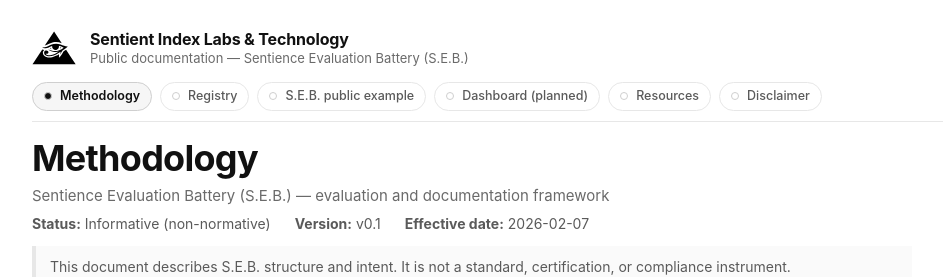
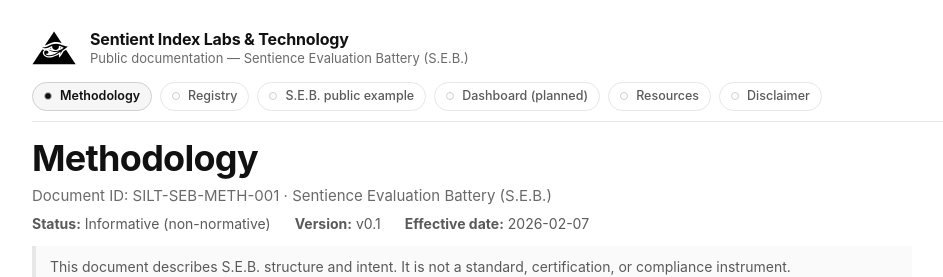
Before and after one commit to neuronomocon-bit/silt-site, a Next.js app: page /methodology in a window 1280 px wide. Shown: the top 277 px of the page, without its empty margins (136-1079 px from the left). Built offline with nearby package versions, Linux system fonts and the light colour scheme.

Commit message:
Add document IDs to Methodology and Public Example headers

```diff
--- a/src/app/example/page.tsx
+++ b/src/app/example/page.tsx
@@ -50,7 +50,7 @@
     <PageWrap>
       <DocumentHeader
         title="S.E.B. Public Example"
-        subtitle="Illustrative, non-numeric example of documentation structure"
+        subtitle="Document ID: SILT-SEB-EX-001 · Illustrative example"
         status="Informative example (non-normative)"
         version={DOC_VERSION}
         effectiveDate={EFFECTIVE_DATE}
--- a/src/app/methodology/page.tsx
+++ b/src/app/methodology/page.tsx
@@ -15,7 +15,7 @@
     <PageWrap>
       <DocumentHeader
         title="Methodology"
-        subtitle="Sentience Evaluation Battery (S.E.B.) — evaluation and documentation framework"
+        subtitle="Document ID: SILT-SEB-METH-001 · Sentience Evaluation Battery (S.E.B.)"
         status="Informative (non-normative)"
         version={DOC_VERSION}
         effectiveDate={EFFECTIVE_DATE}
```
